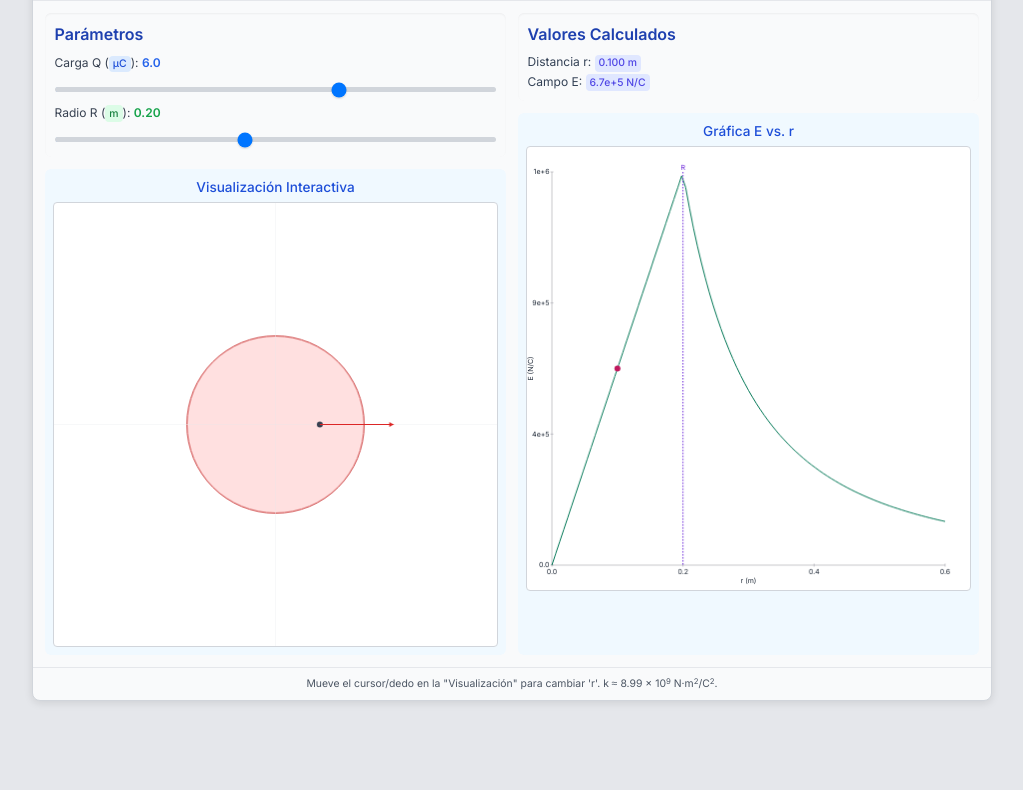
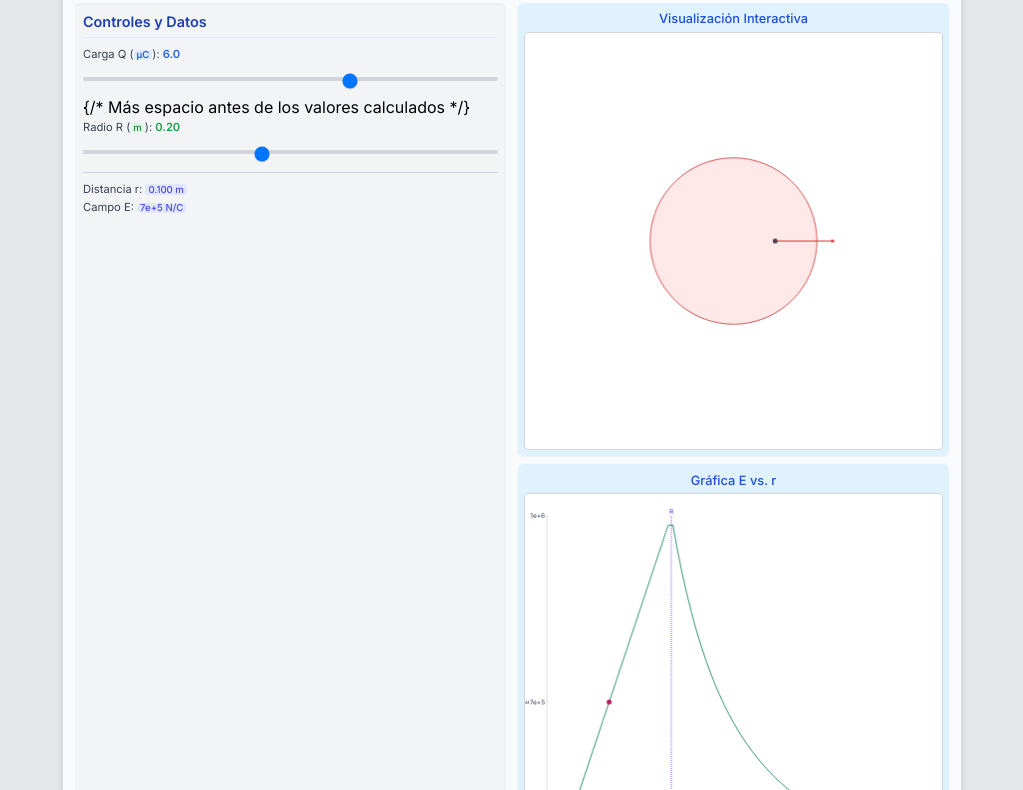
Before and after one commit to aulaquest/simulador-esfera-cargada, a plain HTML site: page index.html in a window 1280 px wide. Shown: the part 75-865 px from the top of the page, without its empty margins (128-1151 px from the left). Before the commit the page ends 800 px from the top, so only its background shows below. Drawn offline with nearby package versions, Linux system fonts and the light colour scheme.

Commit message:
Update index.html

```diff
--- a/index.html
+++ b/index.html
@@ -13,17 +13,17 @@
         body {
             font-family: 'Inter', sans-serif;
             overscroll-behavior: none;
-            background-color: #e5e7eb; /* Fondo gris más claro para la página */
+            background-color: #e5e7eb;
             margin: 0;
-            padding: 0.5em; /* Padding mínimo para la página */
+            padding: 0.5em;
             display: flex;
             justify-content: center;
-            align-items: flex-start; /* Alinear al inicio para que el scroll no sea necesario si el contenido es alto */
+            align-items: flex-start;
             min-height: 100vh;
         }
         .simulator-container-main {
             width: 100%;
-            max-width: 960px; /* Ancho máximo para PC, puede ajustarse */
+            max-width: 900px; /* Ligeramente más estrecho */
             margin: 0.5em auto;
             border: 1px solid #d1d5db;
             border-radius: 0.5rem;
@@ -32,71 +32,70 @@
             overflow: hidden;
         }
 
-        /* Estilos para encabezados dentro del simulador */
-        .simulator-container-main h1 {
-            color: #1e3a8a; /* Azul oscuro */
-            font-size: 1.1rem; /* Reducido */
+        .simulator-container-main h1.main-title { /* Título principal del simulador */
+            color: #1e3a8a;
+            font-size: 1rem; /* Muy reducido */
             font-weight: 600;
             text-align: center;
-            padding: 0.6rem 0.5rem; /* Padding reducido */
+            padding: 0.5rem;
             border-bottom: 1px solid #e5e7eb;
-            background-color: #f3f4f6; /* Fondo ligero para la cabecera */
+            background-color: #f3f4f6;
         }
-        .simulator-container-main h2 { /* Para títulos de sección como Parámetros, Valores, etc. */
-            color: #1e40af; /* Azul un poco más claro */
-            font-size: 0.9rem; /* Reducido */
+        .simulator-container-main h2.section-title { /* Título para el bloque de Controles y Datos */
+            color: #1e40af;
+            font-size: 0.85rem; /* Reducido */
             font-weight: 600;
-            margin-bottom: 0.4rem; /* Espacio reducido */
+            margin-bottom: 0.5rem;
+            padding-bottom: 0.3rem;
+            border-bottom: 1px solid #e0e7ff;
         }
-         .simulator-container-main h3 { /* Para títulos de los canvas */
+         .simulator-container-main h3.canvas-title { /* Para títulos de los canvas */
             color: #1d4ed8;
-            font-size: 0.8rem;
+            font-size: 0.75rem; /* Muy reducido */
             font-weight: 500;
             text-align: center;
-            margin-bottom: 0.3rem;
+            margin-bottom: 0.2rem; /* Espacio mínimo */
         }
 
-
         @media (min-width: 640px) { /* sm */
-            .simulator-container-main h1 { font-size: 1.25rem; padding: 0.75rem 0.5rem; }
-            .simulator-container-main h2 { font-size: 1rem; margin-bottom: 0.5rem; }
-            .simulator-container-main h3 { font-size: 0.85rem; }
+            .simulator-container-main h1.main-title { font-size: 1.1rem; padding: 0.6rem; }
+            .simulator-container-main h2.section-title { font-size: 0.9rem; }
+            .simulator-container-main h3.canvas-title { font-size: 0.8rem; }
         }
         @media (min-width: 1024px) { /* lg, para el layout de 2 columnas principal */
-             .simulator-container-main h1 { font-size: 1.4rem; }
+             .simulator-container-main h1.main-title { font-size: 1.2rem; }
         }
 
-
         .simulator-container-main input[type="range"]::-webkit-slider-runnable-track {
-            height: 5px;
+            height: 4px; /* Aún más delgado */
             background: #d1d5db;
             border-radius: 9999px;
         }
         .simulator-container-main input[type="range"]::-moz-range-track {
-            height: 5px;
+            height: 4px;
             background: #d1d5db;
             border-radius: 9999px;
         }
         .simulator-container-main input[type="range"]::-webkit-slider-thumb {
             -webkit-appearance: none;
             appearance: none;
-            width: 14px;
-            height: 14px;
-            background: #1d4ed8; /* Azul principal */
-            border-radius: 50%;
-            cursor: pointer;
-            margin-top: -4.5px;
-            border: 1.5px solid white;
-            box-shadow: 0 1px 1.5px rgba(0,0,0,0.1);
-        }
-        .simulator-container-main input[type="range"]::-moz-range-thumb {
-            width: 14px;
-            height: 14px;
+            width: 12px; /* Muy pequeño */
+            height: 12px;
             background: #1d4ed8;
             border-radius: 50%;
             cursor: pointer;
-            border: 1.5px solid white;
-            box-shadow: 0 1px 1.5px rgba(0,0,0,0.1);
+            margin-top: -4px; /* Ajuste para track delgado */
+            border: 1px solid white;
+            box-shadow: 0 0.5px 1px rgba(0,0,0,0.1);
+        }
+        .simulator-container-main input[type="range"]::-moz-range-thumb {
+            width: 12px;
+            height: 12px;
+            background: #1d4ed8;
+            border-radius: 50%;
+            cursor: pointer;
+            border: 1px solid white;
+            box-shadow: 0 0.5px 1px rgba(0,0,0,0.1);
         }
         .simulator-container-main canvas {
             border: 1px solid #d1d5db;
@@ -108,33 +107,46 @@
         }
         .simulator-container-main .value-badge {
             display: inline-block;
-            padding: 0.5px 4px;
+            padding: 0.5px 3px; /* Mínimo padding */
             border-radius: 0.25rem;
             font-weight: 500;
-            font-size: 0.65rem; /* Muy pequeño */
+            font-size: 0.6rem; /* Extremadamente pequeño */
+            line-height: 1; /* Ajuste de altura de línea */
         }
-        .simulator-container-main .info-text { /* Para el footer */
-            font-size: 0.65rem;
+        .simulator-container-main .info-text {
+            font-size: 0.6rem;
             color: #4b5563;
-            padding: 0.5rem;
+            padding: 0.4rem;
             text-align: center;
             border-top: 1px solid #e5e7eb;
         }
         .simulator-container-main label {
-            font-size: 0.75rem; /* Pequeño */
-            margin-bottom: 0.1rem;
+            font-size: 0.7rem; /* Muy pequeño */
+            margin-bottom: 0;
             color: #374151;
+            display: block; /* Asegurar que ocupa su línea */
         }
-        .simulator-container-main .parameter-block, .simulator-container-main .results-block {
-            background-color: #f9fafb; /* Ligeramente diferente al fondo del canvas */
-            padding: 0.6rem; /* Padding reducido */
+        .simulator-container-main .data-pair p { /* Para los pares de etiqueta-valor en "Valores Calculados" */
+             font-size: 0.7rem;
+             color: #374151;
+             margin-bottom: 0.1rem; /* Espacio mínimo */
+        }
+        .simulator-container-main .controls-data-block {
+            background-color: #f3f4f6;
+            padding: 0.5rem;
             border-radius: 0.375rem;
             box-shadow: inset 0 1px 2px rgba(0,0,0,0.05);
         }
-        .simulator-container-main .canvas-block {
-             padding: 0.5rem;
-             background-color: #f0f9ff; /* un azul muy claro para el fondo del canvas */
+        .simulator-container-main .visualizations-column {
+            display: flex;
+            flex-direction: column;
+            gap: 0.5rem; /* Espacio entre canvas */
+        }
+        .simulator-container-main .canvas-wrapper { /* Nuevo wrapper para canvas y su título */
+             padding: 0.4rem;
+             background-color: #e0f2fe; /* un azul muy, muy claro */
              border-radius: 0.375rem;
+             box-shadow: 0 1px 2px rgba(0,0,0,0.05);
         }
     </style>
 </head>
@@ -142,58 +154,54 @@
 
     <div class="simulator-container-main">
         <header>
-            <h1>Simulador de Campo Eléctrico</h1>
+            <h1 class="main-title">Simulador de Campo Eléctrico</h1>
         </header>
 
         <div class="p-2 sm:p-3 lg:grid lg:grid-cols-2 lg:gap-3">
 
-            <div class="flex flex-col gap-2 sm:gap-3">
-                <div class="parameter-block">
-                    <h2>Parámetros</h2>
-                    <div class="mb-1.5">
+            <div class="controls-data-block mb-2 lg:mb-0">
+                <h2 class="section-title">Controles y Datos</h2>
+                <div class="mb-2">
                     <label for="chargeQSim" class="block">
                         Carga Q (<span class="value-badge bg-blue-100 text-blue-700" id="chargeQLabelSim">&micro;C</span>):
-                            <span id="chargeQValueSim" class="font-semibold text-blue-600 text-xs"></span>
+                        <span id="chargeQValueSim" class="font-semibold text-blue-600"></span>
                     </label>
                     <input type="range" id="chargeQSim" min="-20" max="20" value="6" step="0.1" class="w-full cursor-pointer mt-0.5">
                 </div>
-                    <div>
+                <div class="mb-3"> {/* Más espacio antes de los valores calculados */}
                     <label for="radiusRSim" class="block">
                         Radio R (<span class="value-badge bg-green-100 text-green-700">m</span>):
-                            <span id="radiusRValueSim" class="font-semibold text-green-600 text-xs"></span>
+                        <span id="radiusRValueSim" class="font-semibold text-green-600"></span>
                     </label>
                     <input type="range" id="radiusRSim" min="0.05" max="0.4" value="0.2" step="0.01" class="w-full cursor-pointer mt-0.5">
                 </div>
-                </div>
 
-                <div class="canvas-block flex-grow">
-                    <h3>Visualización Interactiva</h3>
-                    <canvas id="simulationCanvasSim"></canvas>
-                </div>
-            </div>
-
-            <div class="flex flex-col gap-2 sm:gap-3 mt-2 lg:mt-0">
-                <div class="results-block">
-                    <h2>Valores Calculados</h2>
-                    <p class="text-xs text-slate-700 mb-0.5">
+                <div class="data-pair border-t border-slate-300 pt-2 mt-2">
+                    <p>
                         Distancia r:
                         <span id="distanceRDisplaySim" class="font-semibold text-indigo-600 value-badge bg-indigo-100">0.000 m</span>
                     </p>
-                    <p class="text-xs text-slate-700">
+                    <p>
                         Campo E:
                         <span id="electricFieldEDisplaySim" class="font-semibold text-indigo-600 value-badge bg-indigo-100">0.00 N/C</span>
                     </p>
                 </div>
+            </div>
 
-                <div class="canvas-block flex-grow">
-                    <h3>Gráfica E vs. r</h3>
+            <div class="visualizations-column">
+                <div class="canvas-wrapper">
+                    <h3 class="canvas-title">Visualización Interactiva</h3>
+                    <canvas id="simulationCanvasSim"></canvas>
+                </div>
+                <div class="canvas-wrapper">
+                    <h3 class="canvas-title">Gráfica E vs. r</h3>
                     <canvas id="graphCanvasSim"></canvas>
                 </div>
             </div>
         </div>
 
         <footer class="info-text">
-            <p>Mueve el cursor/dedo en la "Visualización" para cambiar 'r'. k &approx; 8.99 &times; 10<sup>9</sup> N&middot;m<sup>2</sup>/C<sup>2</sup>.</p>
+            <p>Mueve el cursor/dedo en "Visualización" para cambiar 'r'. k &approx; 8.99e9 Nm<sup>2</sup>/C<sup>2</sup>.</p>
         </footer>
     </div>
 
@@ -225,18 +233,20 @@
 
         const MAX_VISUAL_RANGE_M = 0.5;
         const GRAPH_MAX_R_M = 0.6;
-        const GRAPH_PADDING = 25; // Aún más reducido
-        const GRAPH_AXIS_FONT_SIZE = 7; // Muy pequeño
+        const GRAPH_PADDING = 22; // Extremadamente reducido
+        const GRAPH_AXIS_FONT_SIZE = 6.5; // Extremadamente pequeño
 
-        function formatScientific(num, precision = 1) {
-            if (num === 0) return "0.0";
-            if ((Math.abs(num) < 1e-1 && num !== 0) || Math.abs(num) >= 1e3) {
+        function formatScientific(num, precision = 0) { // Menos precisión para compacidad
+            if (num === 0) return "0";
+            const absNum = Math.abs(num);
+            if ((absNum < 1e-1 && absNum !== 0) || absNum >= 1e3) {
                 return num.toExponential(precision);
             }
-            return num.toFixed(precision + (Math.abs(num) < 1 ? 1:0) ); // Más precisión para números pequeños no exponenciales
+            if (absNum < 10) return num.toFixed(precision + 1);
+            return num.toFixed(precision);
         }
 
-        function drawArrow(ctx, fromX, fromY, toX, toY, color = 'black', lineWidth = 1.2, arrowHeadSize = 5) {
+        function drawArrow(ctx, fromX, fromY, toX, toY, color = 'black', lineWidth = 1, arrowHeadSize = 4) { // Aún más pequeño
             const dx = toX - fromX;
             const dy = toY - fromY;
             if (Math.abs(dx) < 0.1 && Math.abs(dy) < 0.1) return;
@@ -282,14 +292,14 @@
 
             simCtx.beginPath();
             simCtx.arc(simCenterX, simCenterY, radiusR_m * simScale, 0, 2 * Math.PI);
-            simCtx.fillStyle = chargeQ_C > 0 ? 'rgba(255, 100, 100, 0.2)' : (chargeQ_C < 0 ? 'rgba(100, 100, 255, 0.2)' : 'rgba(128,128,128,0.2)');
+            simCtx.fillStyle = chargeQ_C > 0 ? 'rgba(255, 100, 100, 0.15)' : (chargeQ_C < 0 ? 'rgba(100, 100, 255, 0.15)' : 'rgba(128,128,128,0.15)');
             simCtx.fill();
             simCtx.strokeStyle = chargeQ_C > 0 ? 'rgb(200, 50, 50)' : (chargeQ_C < 0 ? 'rgb(50, 50, 200)' : 'rgb(100,100,100)');
-            simCtx.lineWidth = 1;
+            simCtx.lineWidth = 0.8;
             simCtx.stroke();
 
-            simCtx.strokeStyle = '#e5e7eb';
-            simCtx.lineWidth = 0.3;
+            simCtx.strokeStyle = '#f3f4f6';
+            simCtx.lineWidth = 0.2;
             simCtx.beginPath();
             simCtx.moveTo(0, simCenterY); simCtx.lineTo(simCanvasEl.width, simCenterY);
             simCtx.moveTo(simCenterX, 0); simCtx.lineTo(simCenterX, simCanvasEl.height);
@@ -306,14 +316,14 @@
                 const E = calculateElectricField(chargeQ_C, radiusR_m, testPointR_m);
 
                 simCtx.beginPath();
-                simCtx.arc(mousePosSim.x, mousePosSim.y, 3, 0, 2 * Math.PI);
+                simCtx.arc(mousePosSim.x, mousePosSim.y, 2.5, 0, 2 * Math.PI);
                 simCtx.fillStyle = 'rgb(55,65,81)';
                 simCtx.fill();
 
                 if (Math.abs(E) > 1e-3 && dist_pixels_from_center > 1e-3) {
-                    let arrowLengthScaleFactor = 0.012 * simScale;
+                    let arrowLengthScaleFactor = 0.010 * simScale;
                     let arrowLengthPixels = Math.abs(E) * arrowLengthScaleFactor;
-                    arrowLengthPixels = Math.max(6, Math.min(arrowLengthPixels, simCanvasEl.width / 6));
+                    arrowLengthPixels = Math.max(5, Math.min(arrowLengthPixels, simCanvasEl.width / 7));
 
                     const unitVecX = dist_pixels_from_center === 0 ? 0 : dx_mouse_center / dist_pixels_from_center;
                     const unitVecY = dist_pixels_from_center === 0 ? 0 : dy_mouse_center / dist_pixels_from_center;
@@ -333,7 +343,7 @@
             if (!graphCtx || graphCanvasEl.width === 0 || graphCanvasEl.height === 0) return;
             graphCtx.clearRect(0, 0, graphCanvasEl.width, graphCanvasEl.height);
 
-            const N_POINTS_GRAPH = 100;
+            const N_POINTS_GRAPH = 80;
             const r_step = GRAPH_MAX_R_M / N_POINTS_GRAPH;
 
             let max_E_abs_val = Math.abs(calculateElectricField(chargeQ_C, radiusR_m, radiusR_m));
@@ -345,8 +355,8 @@
             const graphHeight = graphCanvasEl.height - 2 * GRAPH_PADDING;
             if (graphWidth <= 0 || graphHeight <= 0) return;
 
-            graphCtx.strokeStyle = '#a1a1aa';
-            graphCtx.lineWidth = 0.6;
+            graphCtx.strokeStyle = '#bcbec0';
+            graphCtx.lineWidth = 0.5;
             graphCtx.font = `${GRAPH_AXIS_FONT_SIZE}px Inter`;
 
             graphCtx.beginPath();
@@ -355,31 +365,33 @@
             graphCtx.lineTo(graphCanvasEl.width - GRAPH_PADDING, graphCanvasEl.height - GRAPH_PADDING);
             graphCtx.stroke();
 
-            graphCtx.fillStyle = '#1f2937';
+            graphCtx.fillStyle = '#374151';
             graphCtx.textAlign = 'center';
-            graphCtx.fillText('r (m)', GRAPH_PADDING + graphWidth / 2, graphCanvasEl.height - GRAPH_PADDING / 3.5);
+            graphCtx.fillText('r', GRAPH_PADDING + graphWidth / 2, graphCanvasEl.height - GRAPH_PADDING / 4);
             graphCtx.save();
-            graphCtx.translate(GRAPH_PADDING / 4, GRAPH_PADDING + graphHeight / 2);
+            graphCtx.translate(GRAPH_PADDING / 5, GRAPH_PADDING + graphHeight / 2);
             graphCtx.rotate(-Math.PI / 2);
-            graphCtx.fillText('E (N/C)', 0, 0);
+            graphCtx.fillText('E', 0, 0);
             graphCtx.restore();
 
-            const numTicksR = Math.max(2, Math.min(3, Math.floor(graphWidth / 35)));
+            const numTicksR = Math.max(1, Math.min(2, Math.floor(graphWidth / 30)));
             for (let i = 0; i <= numTicksR; i++) {
                 const r_val = (GRAPH_MAX_R_M / numTicksR) * i;
                 const x = GRAPH_PADDING + (r_val / GRAPH_MAX_R_M) * graphWidth;
                 graphCtx.beginPath();
-                graphCtx.moveTo(x, graphCanvasEl.height - GRAPH_PADDING - 1.5);
-                graphCtx.lineTo(x, graphCanvasEl.height - GRAPH_PADDING + 1.5);
+                graphCtx.moveTo(x, graphCanvasEl.height - GRAPH_PADDING - 1);
+                graphCtx.lineTo(x, graphCanvasEl.height - GRAPH_PADDING + 1);
                 graphCtx.stroke();
-                graphCtx.fillText(r_val.toFixed(1), x, graphCanvasEl.height - GRAPH_PADDING + GRAPH_AXIS_FONT_SIZE + 1.5);
+                if (i > 0 || numTicksR === 0) { // Evitar dibujar "0.0" encima del eje E si es posible
+                     graphCtx.fillText(r_val.toFixed(1), x, graphCanvasEl.height - GRAPH_PADDING + GRAPH_AXIS_FONT_SIZE + 1);
+                }
             }
 
-            const numTicksE = Math.max(2, Math.min(3, Math.floor(graphHeight / 25)));
+            const numTicksE = Math.max(1, Math.min(2, Math.floor(graphHeight / 20)));
             graphCtx.textAlign = 'right';
             for (let i = 0; i <= numTicksE; i++) {
                 let e_val_plot;
-                if (chargeQ_C === 0) e_val_plot = 0;
+                if (chargeQ_C === 0 && i === 0) e_val_plot = 0; // Asegurar que 0 se muestra si Q=0
                 else if (chargeQ_C > 0) e_val_plot = (max_E_abs_val / numTicksE) * i;
                 else e_val_plot = -(max_E_abs_val / numTicksE) * i;
 
@@ -389,16 +401,18 @@
                 else y = GRAPH_PADDING - (e_val_plot / max_E_abs_val) * graphHeight;
 
                 graphCtx.beginPath();
-                graphCtx.moveTo(GRAPH_PADDING - 1.5, y);
-                graphCtx.lineTo(GRAPH_PADDING + 1.5, y);
+                graphCtx.moveTo(GRAPH_PADDING - 1, y);
+                graphCtx.lineTo(GRAPH_PADDING + 1, y);
                 graphCtx.stroke();
-                graphCtx.fillText(formatScientific(e_val_plot,0), GRAPH_PADDING - 2.5, y + (GRAPH_AXIS_FONT_SIZE/3));
+                 if (i > 0 || numTicksE === 0 || (chargeQ_C === 0 && i === 0) ) { // Evitar dibujar "0" encima del eje r si es posible
+                    graphCtx.fillText(formatScientific(e_val_plot,0), GRAPH_PADDING - 2, y + (GRAPH_AXIS_FONT_SIZE/3));
+                 }
             }
             graphCtx.textAlign = 'center';
 
             graphCtx.beginPath();
             graphCtx.strokeStyle = '#047857';
-            graphCtx.lineWidth = 1;
+            graphCtx.lineWidth = 0.8;
 
             for (let i = 0; i <= N_POINTS_GRAPH; i++) {
                 const r_plot = i * r_step;
@@ -416,14 +430,14 @@
             if (radiusR_m <= GRAPH_MAX_R_M) {
                 const r_sphere_x = GRAPH_PADDING + (radiusR_m / GRAPH_MAX_R_M) * graphWidth;
                 graphCtx.beginPath();
-                graphCtx.setLineDash([1.5, 1.5]);
+                graphCtx.setLineDash([1, 1]);
                 graphCtx.strokeStyle = '#6d28d9';
                 graphCtx.moveTo(r_sphere_x, GRAPH_PADDING);
                 graphCtx.lineTo(r_sphere_x, graphCanvasEl.height - GRAPH_PADDING);
                 graphCtx.stroke();
                 graphCtx.setLineDash([]);
                 graphCtx.fillStyle = '#6d28d9';
-                graphCtx.fillText('R', r_sphere_x, GRAPH_PADDING - 2.5);
+                graphCtx.fillText('R', r_sphere_x, GRAPH_PADDING - 2);
             }
 
             if (mousePosSim.active && testPointR_m <= GRAPH_MAX_R_M) {
@@ -434,7 +448,7 @@
                 else if (chargeQ_C > 0) current_e_y = (graphCanvasEl.height - GRAPH_PADDING) - (E_current / max_E_abs_val) * graphHeight;
                 else current_e_y = GRAPH_PADDING - (E_current / max_E_abs_val) * graphHeight;
                 graphCtx.beginPath();
-                graphCtx.arc(current_r_x, current_e_y, 3, 0, 2 * Math.PI);
+                graphCtx.arc(current_r_x, current_e_y, 2.5, 0, 2 * Math.PI);
                 graphCtx.fillStyle = '#be185d';
                 graphCtx.fill();
             }
@@ -474,8 +488,8 @@
         function stopCanvasInteraction() { /* No action */ }
 
         function resizeCanvases() {
-            const simContainer = simCanvasEl.parentElement;
-            const graphContainer = graphCanvasEl.parentElement;
+            const simContainer = simCanvasEl.parentElement; // Should be .canvas-wrapper
+            const graphContainer = graphCanvasEl.parentElement; // Should be .canvas-wrapper
 
             if (simContainer) {
                  const simPaddingX = parseInt(getComputedStyle(simContainer).paddingLeft) + parseInt(getComputedStyle(simContainer).paddingRight);
```
Lines whose indentation alone changed are shown as unchanged.
